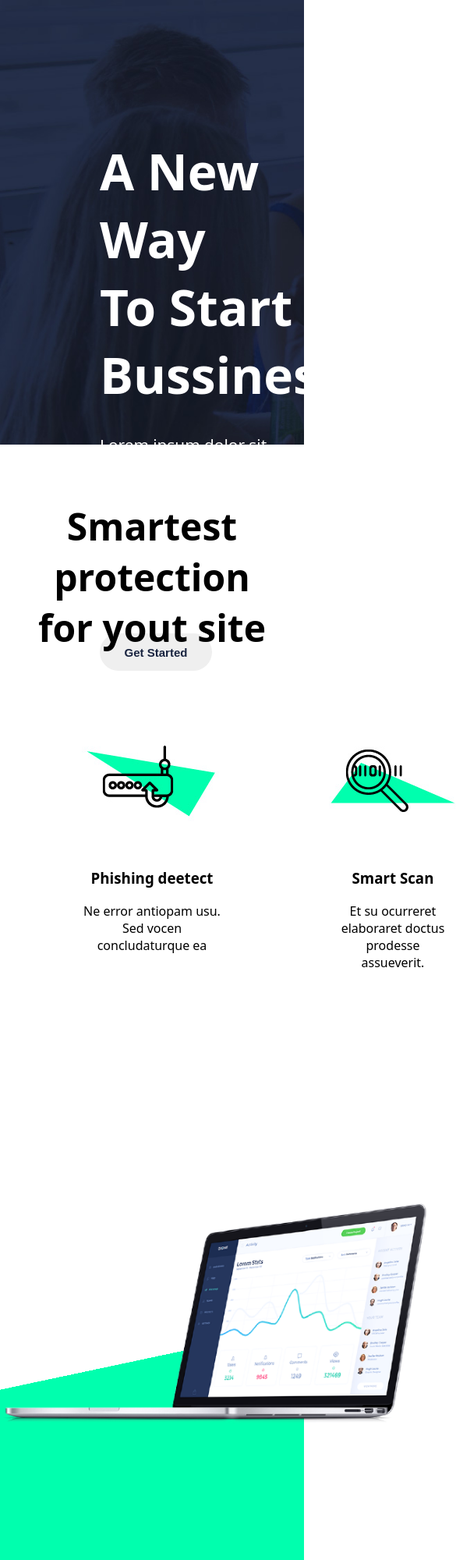
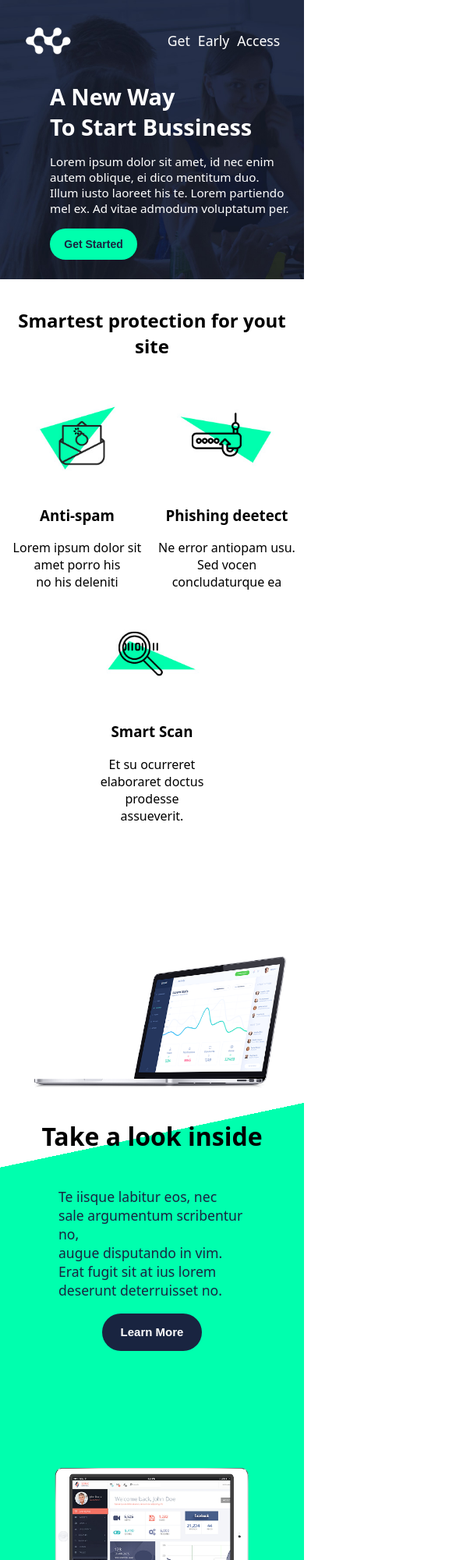
Before and after one commit to jerssonsanchez27/bleux-2, a plain HTML site: page index.html in a window 390 px wide. Shown: the top 2000 px of the page at 78% size, 585 px wide, since content can reach past the window. Drawn offline with Linux system fonts and the light colour scheme.

Commit message:
final de responsive

```diff
--- a/index.html
+++ b/index.html
@@ -11,9 +11,12 @@
 
         <div class="div1">
             <img src="assets/logo.png" alt="">
-            <a href="#">Get</a>
-            <a href="#">Early</a>
-            <a href="#">Access</a>
+            <div class="links">
+
+                <a href="#">Get</a>
+                <a href="#">Early</a>
+                <a href="#">Access</a>
+            </div>
         </div>
         <div class="div2">
             <h1>
@@ -56,7 +59,7 @@
             </div>
         </div>
         <div class="div4">
-            <div>
+            <div class="apartado1">
                 <h2 class="titulo3">Take a look inside</h2>
                 <p>
                     Te iisque labitur eos, nec sale argumentum scribentur no, <br>
--- a/style/style.css
+++ b/style/style.css
@@ -10,21 +10,24 @@ header{
     background-image: url(../assets/banner-bk.jpg);
     background-size: cover;
     width: 100%;
-    height: 570px;
+    height: 715px;
+}
+.links{
+    display: flex;
+   gap: 10px;
 }
 
 .div1{
     display: flex;
-    padding: 2rem;
+    padding: 3rem;
     justify-content: center;
     flex-direction: row;
     align-items: center;
-    gap: 10px;
+   gap: 60rem;
 }
 
 .div1 img{
     height: 6rem;
-    margin-right: 44rem;
 }
 
 .div1 a{
@@ -37,7 +40,7 @@ header{
 
 .div2{
 
-    margin-left: 8rem;
+    margin-left: 10rem;
     color: white;
 }
 
@@ -62,6 +65,7 @@ header{
     width: 9rem;
     color: #192440;
     font-weight: bolder;
+    background-color: #00ffad;
 }
 
 .seccion1{
@@ -325,6 +329,7 @@ margin-bottom: 5px;
     border-radius: 2px;
     height: 1.8rem;
     width: 13rem;
+    color: white;
 }
 
 .casilla1 label, .casilla2 label, .casilla3 label {
@@ -339,6 +344,7 @@ margin-bottom: 5px;
     border: 1px solid  #00ffad;
     border-radius: 2px;
     height: 3.8rem;
+    color: white;
 }
 
 .casilla3 button{
@@ -364,3 +370,282 @@ margin-bottom: 5px;
 .facebook, .twiter, .m, .in{
     width: 2rem;
 }
+
+@media (max-width:1279px){
+    header{
+        height: 431px;
+    }
+
+    .div1{
+        padding: 2rem;
+        gap: 30rem;
+    }
+
+    .div2{
+        margin-left: 6rem;
+    }
+
+    .seccion1{
+    background: linear-gradient(348deg, #00ffae 50%, transparent 32%);
+    }
+
+     .div2 h1{
+        font-size: 2rem;
+        margin-top: 0;
+    }
+
+    .div2 p{
+       font-size: 1rem;
+    }
+
+    .div2 button{
+        font-size: 14px;
+        height: 2.5rem;
+        width: 7rem;
+    }
+
+    .titulo2{
+        padding: 2rem;
+        font-size: 2rem;
+    }
+
+    .div3 img{
+        width: 10rem;
+    }
+
+    .div3{
+        gap: 3rem;
+    }
+
+    .div3 p{
+    width: 15rem;
+    }
+
+    .div4 img{
+        height: 16rem;
+    }
+
+    .titulo3 {
+    font-size: 2.5rem;
+}
+
+.div4 p{
+    width: 24rem;
+}
+
+.div5 img{
+    height: 16rem;
+}
+
+.div5 h2{
+    font-size: 2rem;
+}
+
+}
+
+@media (max-width:920px) {
+     header {
+        height: 358px;
+}
+
+    .div1 {
+        padding: 1rem;
+        gap: 23rem;
+}
+
+    .div1 img {
+    height: 5rem;
+}
+
+.div1 a{
+    font-size: 1.3rem;
+}
+
+.div3 {
+    gap: 0;
+}
+
+.div4 img {
+        height: 12rem;
+}
+
+    .titulo3 {
+    font-size: 2rem;
+}
+
+.div4 p {
+        width: 17rem;
+    }
+
+    .div5 img {
+        height: 15rem;
+        margin-right: 2rem;
+    }
+
+.div5 p{
+    width: 15rem;
+}
+
+.seccion1 {
+        background: linear-gradient(348deg, #00ffae 47%, transparent 32%);
+    }
+
+.div5 h2 {
+        font-size: 1.7rem;
+}
+
+.imagenes{
+    padding: 3rem;
+}
+
+.imagenes img{
+    width: 8rem;
+    height: 4rem;
+}
+
+.div9{
+    padding: 4rem;
+    gap: 2rem;
+}
+
+.pie{
+    gap: 20rem;
+}
+
+}
+
+
+@media (max-width:768px){
+
+.div1{
+    gap: 10rem;
+}
+
+.div1 a {
+        font-size: 1.1rem;
+    }
+
+    .div1 img {
+        height: 4.5rem;
+    }
+
+.div2 {
+        margin-left: 4rem;
+}
+
+ .div3{   display: flex;
+        flex-wrap: wrap;
+}
+
+.div2 h1 {
+        font-size: 1.8rem;
+        margin-bottom: 0;
+    }
+
+.div2 p {
+        font-size: 0.95rem;
+        margin-bottom: 1rem;
+}
+
+    .titulo2 {
+        padding: 1rem;
+        font-size: 1.5rem;
+}
+
+    .div3 img {
+        width: 8rem;
+}
+
+    .div3 p {
+        width: 12rem;
+}
+
+.div4{
+    flex-direction: column-reverse;
+}
+
+.apartado1{
+    display: flex;
+    flex-direction: column;
+    align-items: center;
+}
+
+.div4 p {
+        width: 15rem;
+}
+
+.div5{
+    align-items: center;
+    flex-direction: column;
+}
+
+.imagenes img {
+    width: 6rem;
+}
+
+.imagenes{
+    flex-wrap: wrap;
+    padding: 2rem;
+}
+
+.div9{
+    flex-wrap: wrap;
+    padding: 0rem;
+    gap: 1rem;
+}
+
+.casilla1 input, .casilla2 input{
+    width: 9rem;
+}
+
+.texto4 h2{
+    font-size: 2rem
+}
+
+.pie{
+    gap: 6rem;
+}
+.casilla3{
+    align-items: center;
+}
+
+.casilla3 textarea{
+    width: 20.2rem;
+}
+
+.casilla3 button{
+    width: 10rem;
+}
+
+}
+
+
+@media (max-width:480px) {
+    .div1 {
+        gap: 7rem;
+    }
+
+    .div4{
+        margin: 0;
+    }
+ .texto4{
+     padding: 0rem 1rem 0rem 1rem;
+    }
+
+    .div5 img {
+        height: 12rem;
+        margin-right: 0rem;
+    }
+
+    .div6{
+        align-items: center;
+    }
+
+    .div8, .div8-premium{
+        width: 252px;
+    }
+
+    .casilla3 button{
+        margin-top: 0;
+    }
+}
```
